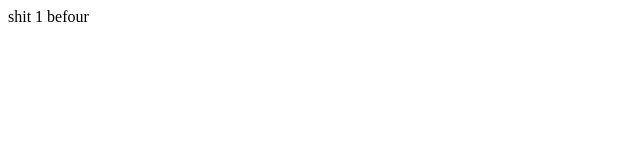
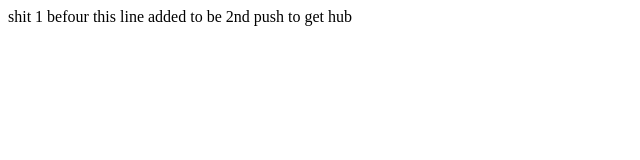
Before and after one commit to AhmadRadwan/hubFirst, a plain HTML site: page index.html in a window 1280 px wide. Shown: the whole page, without its empty margins (0-640 px from the left). Drawn offline with Linux system fonts and the light colour scheme.

Commit message:
Line added to hub

```diff
--- a/index.html
+++ b/index.html
@@ -8,5 +8,8 @@
 </head>
 <body>
   shit 1 befour
+
+
+  this line added to be 2nd push to get hub
 </body>
 </html>
```
